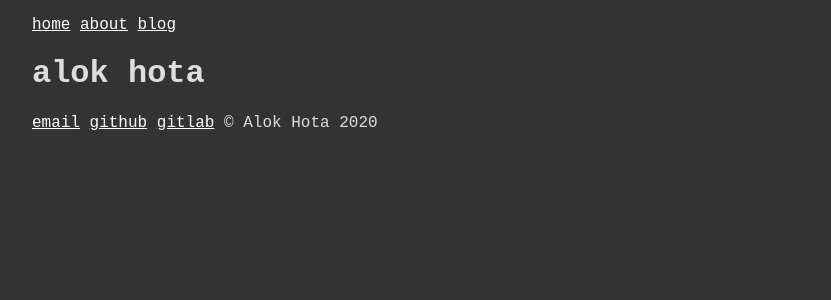
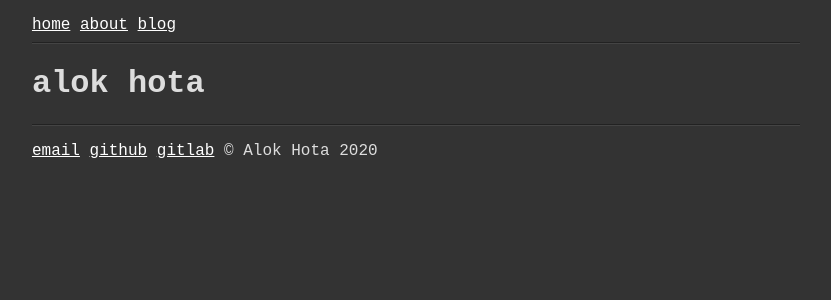
Before and after one commit to ahota/blog, a Jekyll site: the page built from index.html, in a window 1280 px wide. Shown: the top 300 px of the page, without its empty margins (224-1055 px from the left). Built offline with Jekyll 4.4.1, drawn with Linux system fonts in a browser that asks for light colours; a style sheet for code colours, icons or effects is not loaded.

Commit message:
add subtle hr to separate header/footer

```diff
--- a/_includes/foot.html
+++ b/_includes/foot.html
@@ -1,3 +1,4 @@
+<hr>
 <footer>
     <a href="mailto:alok.hota@intel.com">email</a>
     <a href="https://github.com/ahota">github</a>
--- a/_includes/nav.html
+++ b/_includes/nav.html
@@ -3,3 +3,4 @@
     <a href="/about.html">about</a>
     <a href="/blog.html">blog</a>
 </nav>
+<hr>
--- a/_sass/main.scss
+++ b/_sass/main.scss
@@ -32,3 +32,10 @@ code.highlighter-rouge {
   border-radius: 4px;
   padding: 0 0.5em;
 }
+
+hr {
+  border-bottom: 1px solid #444;
+  border-top: 1px solid #222;
+  border-left: 0;
+  border-right: 0;
+}
```
